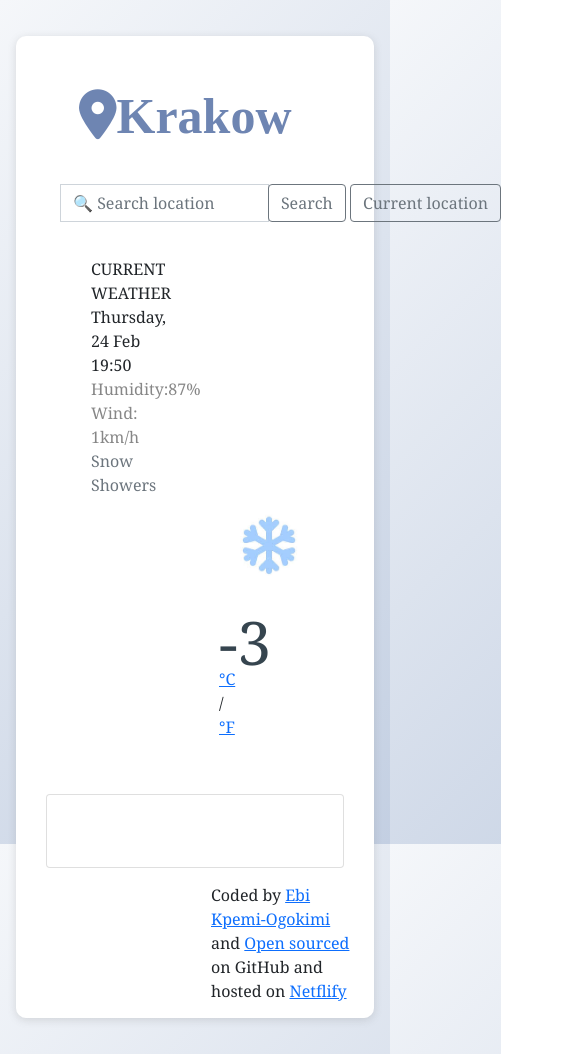
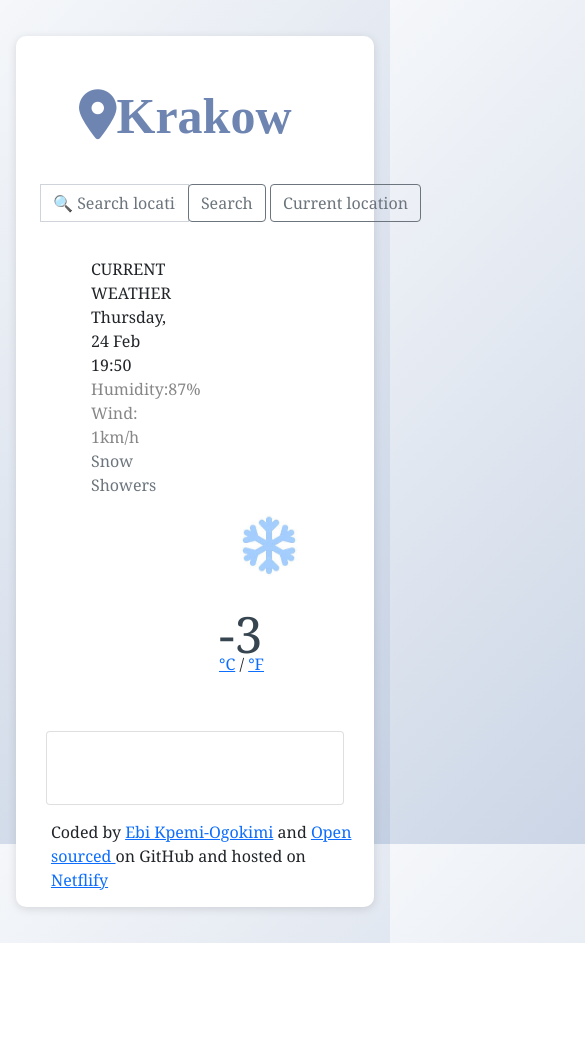
Before and after one commit to Ebi27/Weather-App, a website built with Parcel: page index.html in a window 390 px wide. Shown: the top 1054 px of the page, 585 px wide, since content can reach past the window. After the commit the page ends 943 px from the top, so only its background shows below. Built offline with nearby package versions, Linux system fonts and the light colour scheme; no server answers.

Commit message:
Added properties to make it responsive

```diff
--- a/src/styles.css
+++ b/src/styles.css
@@ -92,3 +92,25 @@ footer{
 .weather-forecast-date{
    opacity:0.6;
 }
+/* Responsive */
+ @media (max-width:1200px){
+.input-group {
+  padding-left: 20px;
+  width: 400px;
+}
+#temperature {
+  font-weight: 400;
+  font-size: 50px;
+  color: #36454f;
+  padding-right:500px;
+  justify-items: center;
+}
+footer{
+  align-items: center;
+  padding-left: 20px;
+}
+.float-left{
+  float: left;
+}
+
+ }
```
